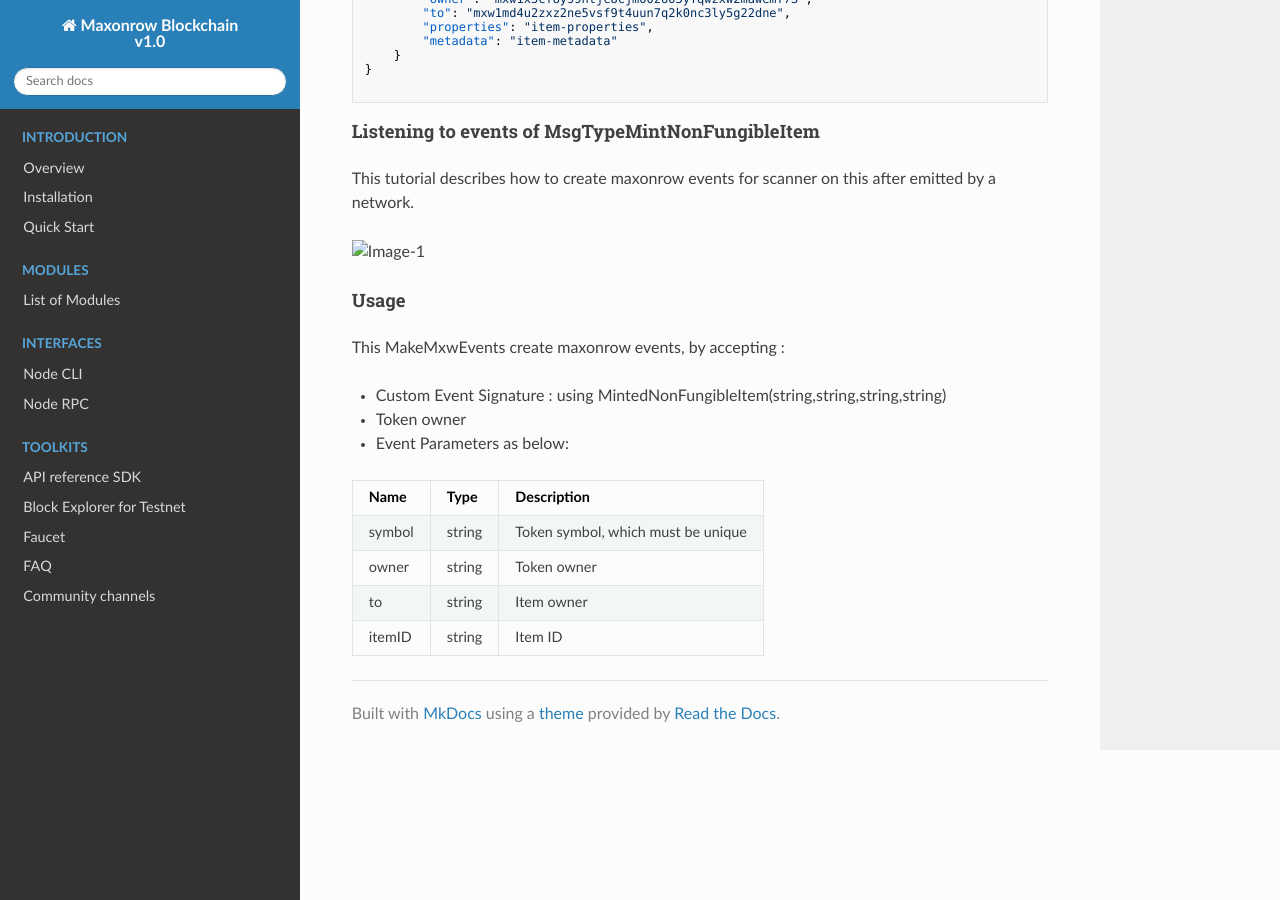
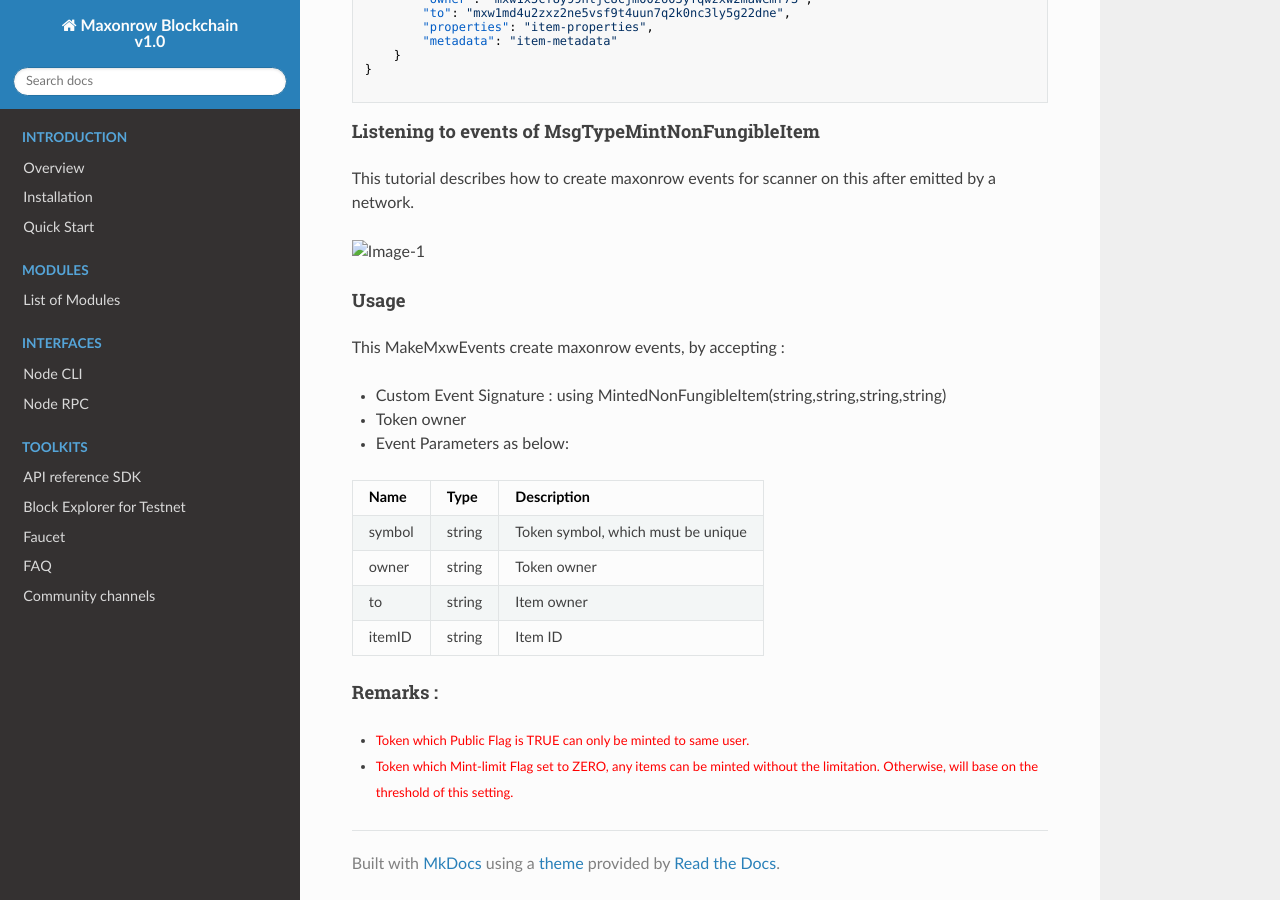
Before and after one commit to maxonrow/docs, an MkDocs documentation site: the page built from docs/mxw-NFTs_MsgTypeMintNonFungibleItem.md, in a window 1280 px wide and 900 px high, scrolled down 665 px. Built offline with MkDocs 1.6.1, drawn with Linux system fonts in a browser that asks for light colours; nearby versions of some CDN libraries.

Commit message:
update NFTs content - mintLimit, transferLimit, Modifiable, Public-flag

```diff
--- a/docs/mxw-NFTs_MsgTypeMintNonFungibleItem.md
+++ b/docs/mxw-NFTs_MsgTypeMintNonFungibleItem.md
@@ -50,3 +50,8 @@ This MakeMxwEvents create maxonrow events, by accepting :
 | owner | string | Token owner| |
 | to | string | Item owner| |
 | itemID | string | Item ID| |
+
+
+#### Remarks :
+* <span style="color:red;font-size:13px">Token which Public Flag is TRUE can only be minted to same user.</span>
+* <span style="color:red;font-size:13px">Token which Mint-limit Flag set to ZERO, any items can be minted without the limitation. Otherwise, will base on the threshold of this setting.</span>
```
Also changed, not shown: docs/mxw-NFTs_MsgTypeBurnNonFungibleItem.md (+1 -1 lines), docs/mxw-NFTs_MsgTypeEndorsement.md (+2 -2 lines), docs/mxw-NFTs_MsgTypeTransferNonFungibleItem.md (+6 -0 lines), docs/mxw-NFTs_MsgTypeUpdateItemMetadata.md (+7 -0 lines).
